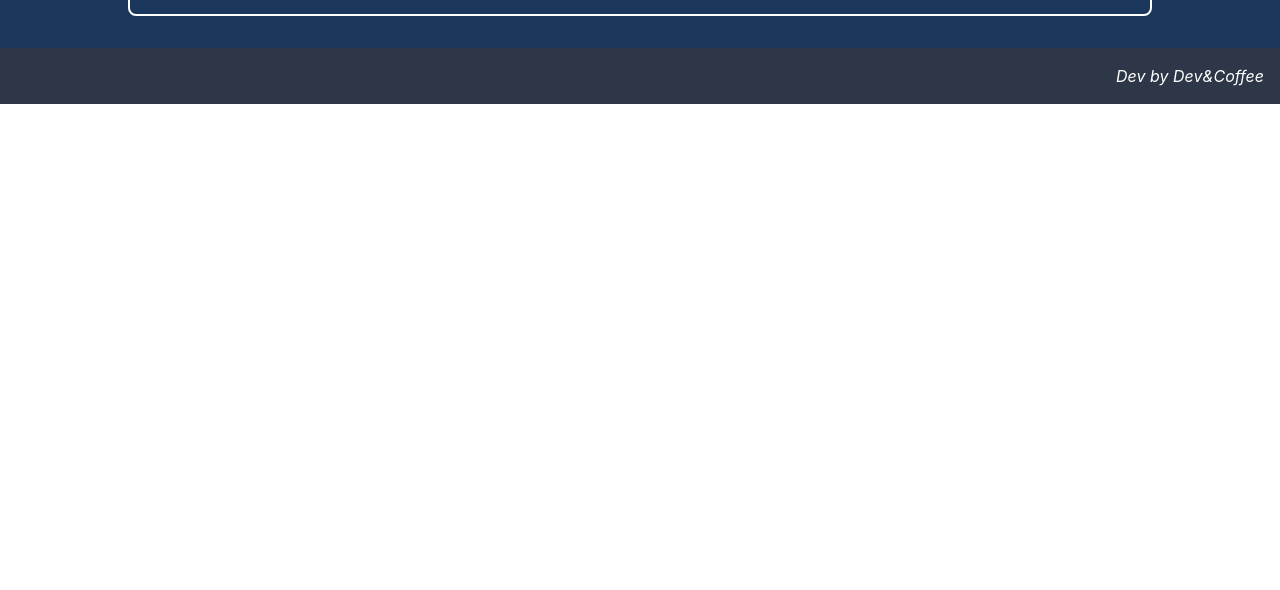
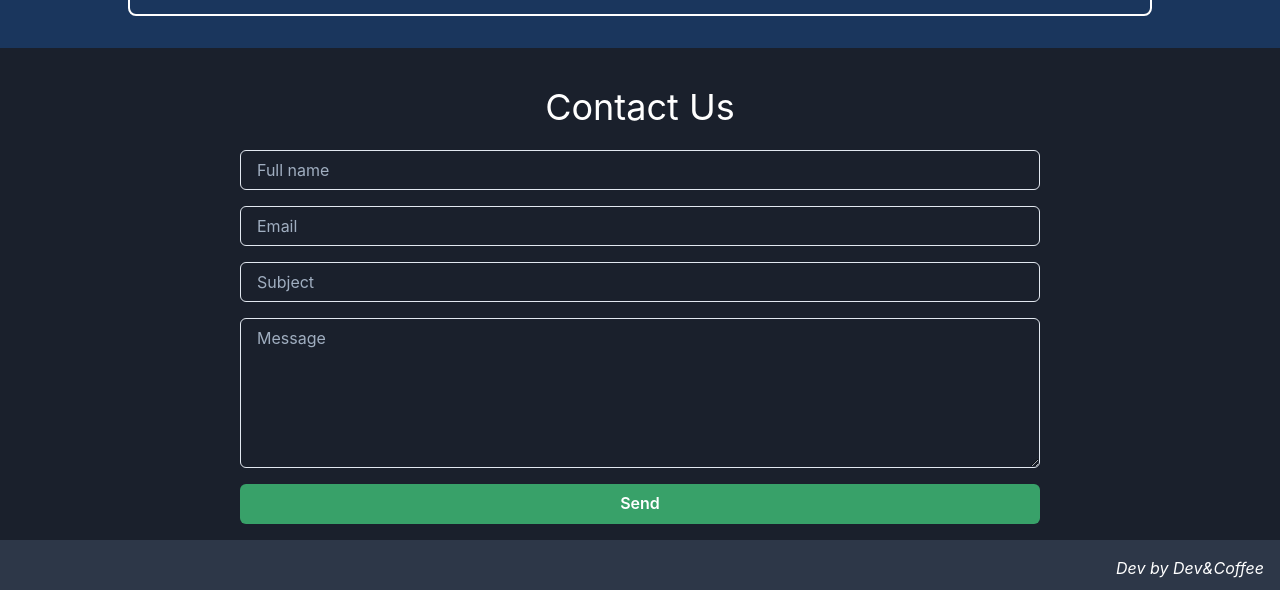
Before and after one commit to javieroc/Dev-Coffee, a React (Vite) app: page / in a window 1280 px wide. Shown: the part 2484-3074 px from the top of the page. Before the commit the page ends 2588 px from the top, so only its background shows below. Built offline with nearby package versions, Linux system fonts and the light colour scheme.

Commit message:
Contact us section

```diff
--- a/package.json
+++ b/package.json
@@ -12,6 +12,7 @@
     "@emotion/css": "^11.1.3",
     "@emotion/react": "^11.4.0",
     "@emotion/styled": "^11.3.0",
+    "@formspree/react": "^2.2.3",
     "framer-motion": "^4.1.16",
     "react": "^17.0.0",
     "react-dom": "^17.0.0"
--- a/src/App.tsx
+++ b/src/App.tsx
@@ -1,6 +1,14 @@
 import React from 'react';
 import { Flex } from '@chakra-ui/react';
-import { About, Header, Footer, Projects, Technologies, Team } from './components';
+import {
+  About,
+  ContactUs,
+  Header,
+  Footer,
+  Projects,
+  Technologies,
+  Team,
+} from './components';
 
 function App(): JSX.Element {
   return (
@@ -10,6 +18,7 @@ function App(): JSX.Element {
       <Technologies />
       <Team />
       <Projects />
+      <ContactUs />
       <Footer />
     </Flex>
   );
--- /dev/null
+++ b/src/components/ContactUs/index.tsx
@@ -0,0 +1,54 @@
+import React, { useEffect } from 'react';
+import {
+  Box,
+  Button,
+  Center,
+  Flex,
+  Input,
+  Text,
+  Textarea,
+  useToast,
+} from '@chakra-ui/react';
+import { useForm } from '@formspree/react';
+
+function ContactUs(): JSX.Element {
+  // form-id
+  const [state, handleSubmit] = useForm("mbjqkgor");
+  const toast = useToast()
+
+  useEffect(() => {
+    if (state.succeeded) {
+      toast({
+        title: "Thank you!",
+        description: "We've received your message.",
+        status: "success",
+        duration: 3000,
+        isClosable: true,
+        position: 'bottom-right',
+      })
+    }
+  }, [state.succeeded]);
+
+  return (
+    <Box bg="gray.800">
+      <Center marginTop="2em">
+        <Text fontSize={['2xl', '3xl', '4xl']} color="white">Contact Us</Text>
+      </Center>
+      <Center padding="1em">
+        <form onSubmit={handleSubmit}>
+          <Flex width="800px" direction="column">
+            <Input name="fullname" placeholder="Full name" size="md" marginBottom="1em" color="white" isRequired />
+            <Input name="email" placeholder="Email" type="email" size="md" marginBottom="1em" color="white" isRequired />
+            <Input name="subject" placeholder="Subject" size="md" marginBottom="1em" color="white" isRequired />
+            <Textarea name="message" placeholder="Message" size="md" marginBottom="1em" color="white" minHeight="150px" isRequired />
+            <Button type="submit" colorScheme="green" isLoading={state.submitting}>
+              Send
+            </Button>
+          </Flex>
+        </form>
+      </Center>
+    </Box>
+  );
+}
+
+export { ContactUs };
--- a/src/components/Header/index.tsx
+++ b/src/components/Header/index.tsx
@@ -1,5 +1,5 @@
+import React from 'react';
 import { Box } from '@chakra-ui/react';
-import React from 'react';
 import { Navbar } from '../Navbar';
 
 const images = import.meta.globEager('/src/assets/*.jpg');
--- a/src/components/index.ts
+++ b/src/components/index.ts
@@ -1,4 +1,5 @@
 export { About } from './About';
+export { ContactUs } from './ContactUs';
 export { Footer } from './Footer';
 export { Header } from './Header';
 export { Projects } from './Projects';
```
Also changed, not shown: 1 other file (tests, documents, lock files or other folders).
